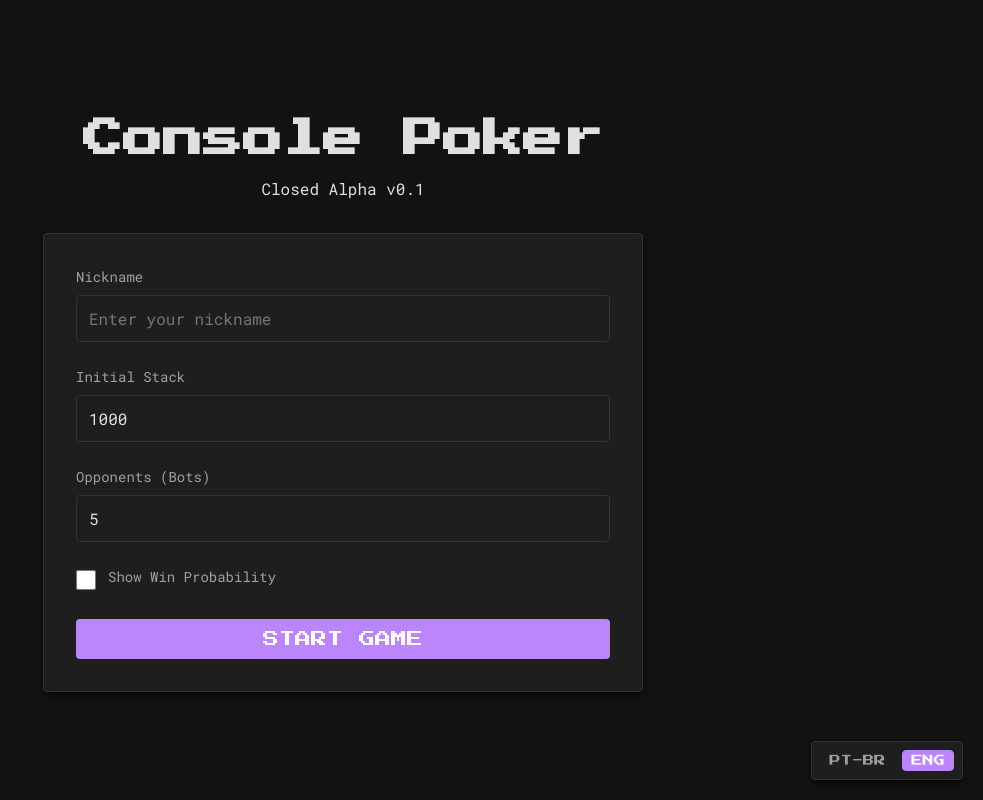
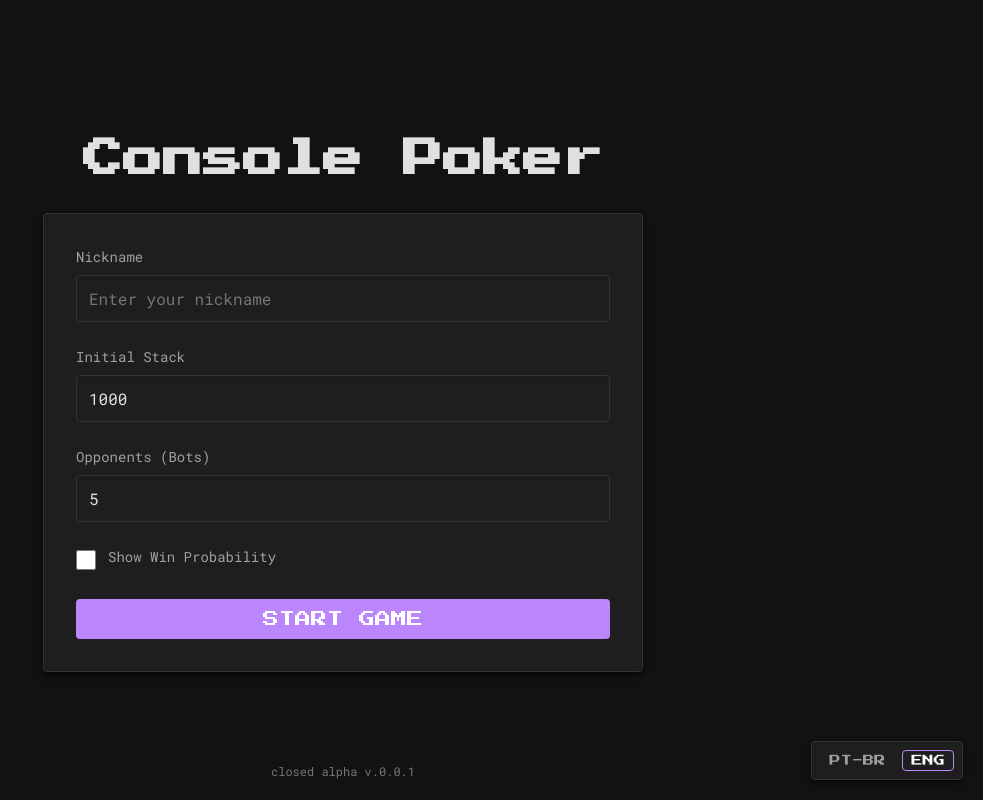
Before and after one commit to crsthn-slv/poker-game, a FastAPI app: page / in a window 1280 px wide. Shown: the whole page, without its empty margins (297-1280 px from the left). Run offline with FastAPI, Linux system fonts and the light colour scheme; some libraries are stand-ins or nearby versions.

Commit message:
Update game version to closed alpha v.0.0.1 and adjust chat spacing

```diff
--- a/web/static/game_styles.css
+++ b/web/static/game_styles.css
@@ -155,7 +155,7 @@ body {
     overflow-y: auto;
     padding-top: calc(var(--header-height) + 30px);
     /* padding-bottom removed, using margin to avoid footer overlap */
-    margin-bottom: calc(var(--footer-height) + 30px);
+    margin-bottom: calc(var(--footer-height) + 80px);
     display: flex;
     flex-direction: column;
     scroll-behavior: smooth;
@@ -595,7 +595,7 @@ body {
 /* Thinking Indicator */
 .thinking-indicator {
     position: absolute;
-    bottom: calc(var(--footer-height) + 16px);
+    bottom: calc(var(--footer-height) + 30px);
     left: 16px;
     background-color: rgba(20, 20, 20, 0.9);
     padding: 8px 16px;
--- a/web/static/index.html
+++ b/web/static/index.html
@@ -17,8 +17,7 @@
         <!-- Login / Config Screen -->
         <div id="login-screen" class="screen active">
             <h1 data-i18n="GAME_TITLE">Console Poker</h1>
-            <div class="version-text" data-i18n="GAME_VERSION"
-                style="text-align: center; margin-top: -1rem; margin-bottom: 2rem;">Alpha Fechada v0.1</div>
+
 
             <div class="card">
                 <div class="form-group">
@@ -53,6 +52,8 @@
             <button class="lang-btn" data-lang="pt-br">PT-BR</button>
             <button class="lang-btn active" data-lang="en">ENG</button>
         </div>
+
+        <div class="version-text">closed alpha v.0.0.1</div>
     </div>
 
     <script type="module">
--- a/web/static/styles.css
+++ b/web/static/styles.css
@@ -197,7 +197,21 @@ button {
 }
 
 .lang-btn.active {
-    background-color: var(--accent-color);
     color: white;
     border-color: var(--accent-color);
 }
+
+.version-text {
+    position: fixed;
+    bottom: 20px;
+    left: 50%;
+    transform: translateX(-50%);
+    font-size: 0.75rem;
+    /* 12px, readable */
+    color: var(--text-secondary);
+    opacity: 0.7;
+    font-family: var(--font-main);
+    pointer-events: none;
+    /* Let clicks pass through if it overlaps something interactive */
+    z-index: 100;
+}
```
